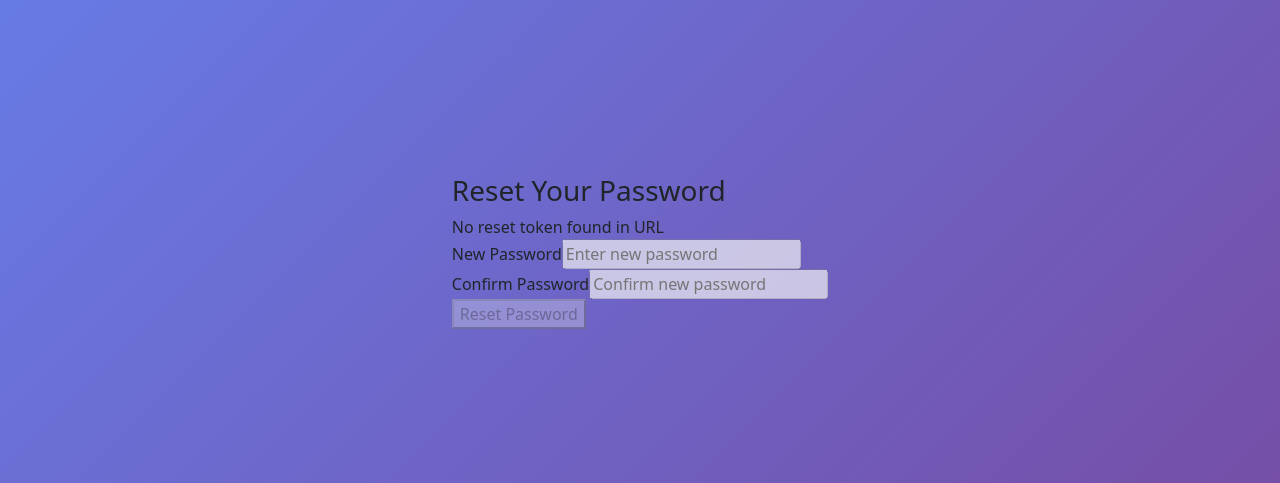
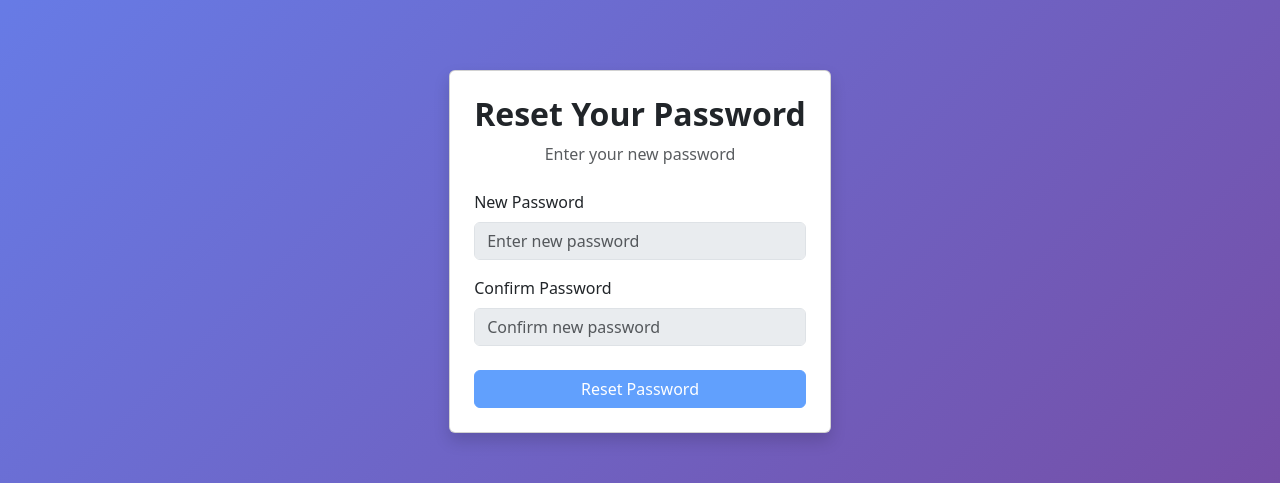
Before and after one commit to s153756/My_Friend_Calendar, a React (Create React App) app in the folder frontend/: page /reset-password in a window 1280 px wide. Shown: the part 177-660 px from the top of the page. Built offline with nearby package versions, Linux system fonts and the light colour scheme; no server answers.

Commit message:
Unify auth form styling and error handling

```diff
--- a/frontend/src/components/ResetPasswordForm.tsx
+++ b/frontend/src/components/ResetPasswordForm.tsx
@@ -13,33 +13,31 @@ const ResetPasswordForm: React.FC<ResetPasswordFormProps> = ({ onCancel }) => {
   const [password, setPassword] = useState('');
   const [confirmPassword, setConfirmPassword] = useState('');
   const [isLoading, setIsLoading] = useState(false);
-  const [error, setError] = useState<string>('');
 
   useEffect(() => {
     const tokenFromUrl = searchParams.get('token') || searchParams.get('Password_ResetPasswordPage') || '';
     setToken(tokenFromUrl);
 
     if (!tokenFromUrl) {
-      setError('No reset token found in URL');
+      console.log('No reset token found in URL');
     }
   }, [searchParams]);
 
   const handleSubmit = async (e: React.FormEvent) => {
     e.preventDefault();
-    setError('');
 
     if (!token) {
-      setError('Reset token is missing');
+      console.log('Reset token is missing');
       return;
     }
 
     if (!password || !confirmPassword) {
-      setError('Please fill in all fields');
+      console.log('Please fill in all fields');
       return;
     }
 
     if (password !== confirmPassword) {
-      setError('Passwords do not match');
+      console.log('Passwords do not match');
       return;
     }
 
@@ -48,23 +46,26 @@ const ResetPasswordForm: React.FC<ResetPasswordFormProps> = ({ onCancel }) => {
       await resetPasswordWithToken(token, password);
       navigate('/login');
     } catch (error) {
-      console.error('Password reset failed:', error);
-      setError('Failed to reset password. Please try again.');
+      console.log('Error', error);
     } finally {
       setIsLoading(false);
     }
   };
 
   return (
-    <form onSubmit={handleSubmit} className="reset-password-form">
-      <h3>Reset Your Password</h3>
-      {error && <div className="error-message">{error}</div>}
+    <div className="card shadow p-4" style={{ maxWidth: '420px', width: '100%' }}>
+      <div className="text-center mb-4">
+        <h2 className="fw-semibold">Reset Your Password</h2>
+        <p className="text-muted mb-0">Enter your new password</p>
+      </div>
 
-      <div className="form-group">
-        <label htmlFor="password">New Password</label>
+      <form onSubmit={handleSubmit}>
+        <div className="mb-3">
+          <label htmlFor="password" className="form-label">New Password</label>
           <input
             type="password"
             id="password"
+            className="form-control"
             value={password}
             onChange={(e) => setPassword(e.target.value)}
             placeholder="Enter new password"
@@ -73,11 +74,12 @@ const ResetPasswordForm: React.FC<ResetPasswordFormProps> = ({ onCancel }) => {
           />
         </div>
 
-      <div className="form-group">
-        <label htmlFor="confirmPassword">Confirm Password</label>
+        <div className="mb-3">
+          <label htmlFor="confirmPassword" className="form-label">Confirm Password</label>
           <input
             type="password"
             id="confirmPassword"
+            className="form-control"
             value={confirmPassword}
             onChange={(e) => setConfirmPassword(e.target.value)}
             placeholder="Confirm new password"
@@ -86,17 +88,24 @@ const ResetPasswordForm: React.FC<ResetPasswordFormProps> = ({ onCancel }) => {
           />
         </div>
 
-      <div className="form-actions">
-        <button type="submit" disabled={isLoading || !token || !password || !confirmPassword}>
+        <button type="submit" className="btn btn-primary w-100 mt-2" disabled={isLoading || !token || !password || !confirmPassword}>
           {isLoading ? 'Resetting...' : 'Reset Password'}
         </button>
+      </form>
+
       {onCancel && (
-          <button type="button" onClick={onCancel} disabled={isLoading}>
+        <div className="text-center mt-3">
+          <button
+            type="button"
+            className="btn btn-link"
+            onClick={onCancel}
+            disabled={isLoading}
+          >
             Cancel
           </button>
+        </div>
       )}
     </div>
-    </form>
   );
 };
 
--- a/frontend/src/components/SendEmailForm.tsx
+++ b/frontend/src/components/SendEmailForm.tsx
@@ -21,20 +21,26 @@ const SendEmailForm: React.FC<SendEmailFormProps> = ({ onCancel }) => {
       await requestPasswordReset(email);
       setEmail('');
     } catch (error) {
-      console.error('Password reset request failed:', error);
+      console.log('Error', error);
     } finally {
       setIsLoading(false);
     }
   };
 
   return (
-    <form onSubmit={handleSubmit} className="send-email-form">
-      <h3>Reset Password</h3>
-      <div className="form-group">
-        <label htmlFor="email">Email Address</label>
+    <div>
+      <div className="text-center mb-4">
+        <h2 className="fw-semibold">Reset Password</h2>
+        <p className="text-muted mb-0">Enter your email to receive a reset link</p>
+      </div>
+
+      <form onSubmit={handleSubmit}>
+        <div className="mb-3">
+          <label htmlFor="email" className="form-label">Email Address</label>
           <input
             type="email"
             id="email"
+            className="form-control"
             value={email}
             onChange={(e) => setEmail(e.target.value)}
             placeholder="Enter your email"
@@ -42,17 +48,24 @@ const SendEmailForm: React.FC<SendEmailFormProps> = ({ onCancel }) => {
             disabled={isLoading}
           />
         </div>
-      <div className="form-actions">
-        <button type="submit" disabled={isLoading || !email}>
+        <button type="submit" className="btn btn-primary w-100 mt-2" disabled={isLoading || !email}>
           {isLoading ? 'Sending...' : 'Send Reset Link'}
         </button>
+      </form>
+
       {onCancel && (
-          <button type="button" onClick={onCancel} disabled={isLoading}>
-            Cancel
+        <div className="text-center mt-3">
+          <button
+            type="button"
+            className="btn btn-link"
+            onClick={onCancel}
+            disabled={isLoading}
+          >
+            Back to Login
           </button>
+        </div>
       )}
     </div>
-    </form>
   );
 };
 
```
Lines whose indentation alone changed are shown as unchanged.
